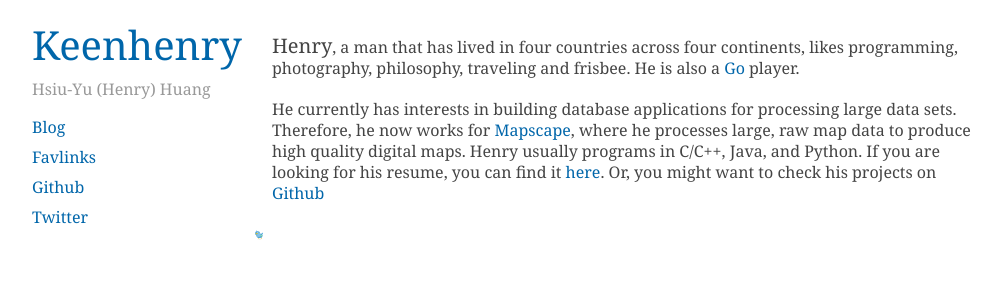
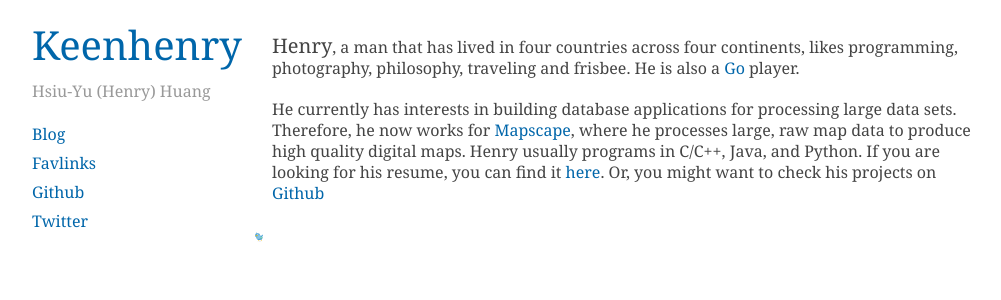
Before and after one commit to keenhenry/keenhenry.github.com, a Jekyll site: the page built from index.html, in a window 1280 px wide. Shown: the top 300 px of the page, without its empty margins (138-1139 px from the left). Built offline with Jekyll 4.4.1, drawn with Linux system fonts in a browser that asks for light colours; nearby versions of some CDN libraries; comment, search, counter and statistics services are not loaded.

Commit message:
Changed the height of li element in base.css

```diff
--- a/_layouts/default.html
+++ b/_layouts/default.html
@@ -46,7 +46,7 @@
 
           <ul>
           <li><span class="gray">Hsiu-Yu (Henry) Huang</span></li>
-        </ul>
+          </ul>
 
           <ul>
             <li><a href="/blog.html">Blog</a></li>
--- a/static/css/base.css
+++ b/static/css/base.css
@@ -113,8 +113,8 @@
 	ol ol, ol ul { margin: 4px 0 5px 30px; font-size: 90%;  }
 	ul ul li, ul ol li,
 	ol ol li, ol ul li { margin-bottom: 6px; }
-	li { line-height: 18px; margin-bottom: 12px; }
-	ul.large li { line-height: 21px; }
+	li { line-height: 23px; margin-bottom: 6px; }
+	ul.large li { line-height: 32px; }
 	li p { line-height: 21px; }
 
 /* #Images
```
